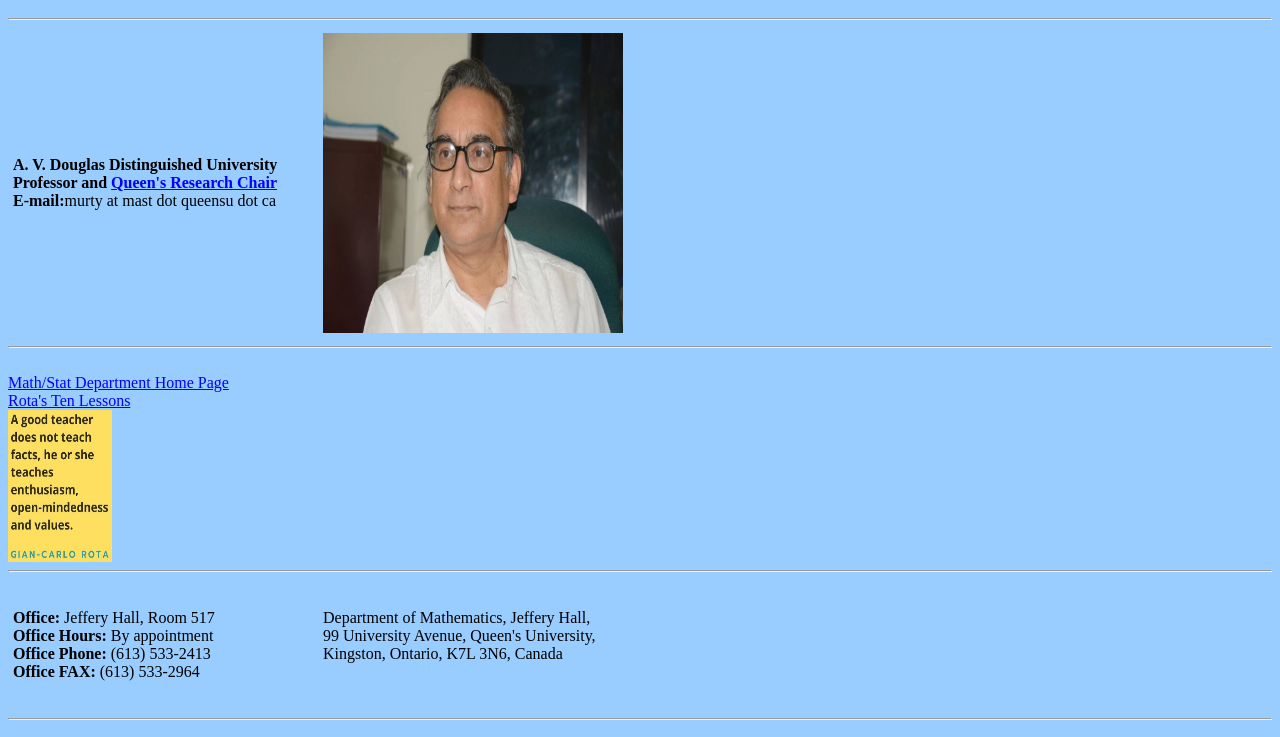
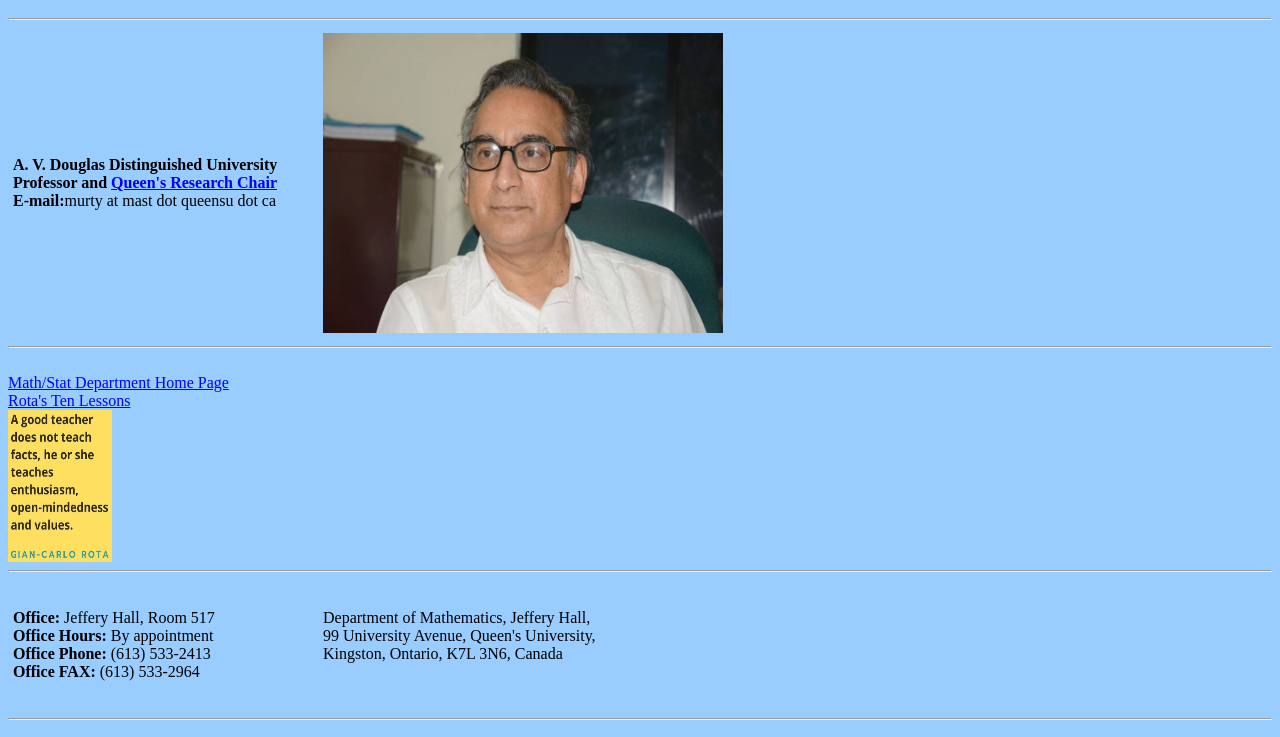
Before and after one commit to mrammurty-ai/mrammurty-ai.github.io, a plain HTML site: page index.html in a window 1280 px wide. Shown: the part 48-785 px from the top of the page. Drawn offline with Linux system fonts and the light colour scheme.

Commit message:
Update index.html

```diff
--- a/index.html
+++ b/index.html
@@ -9,7 +9,7 @@
 <B>A. V. Douglas Distinguished University Professor and <A HREF="http://www.queensu.ca/vpr/awards/queenschairs.html">Queen's Research Chair</A></B><BR>
 <B>E-mail:</B>murty at mast dot queensu dot ca<BR>
 <TD align=left WIDTH=300 HEIGHT=130>
-<img src="Ram-Murty.jpg" width="300" height="300">
+<img src="Ram-Murty.jpg" width="400" height="300">
 <BR></TD></TABLE>
 <td align=left width=300 height=130>
 <HR><BR>
```
